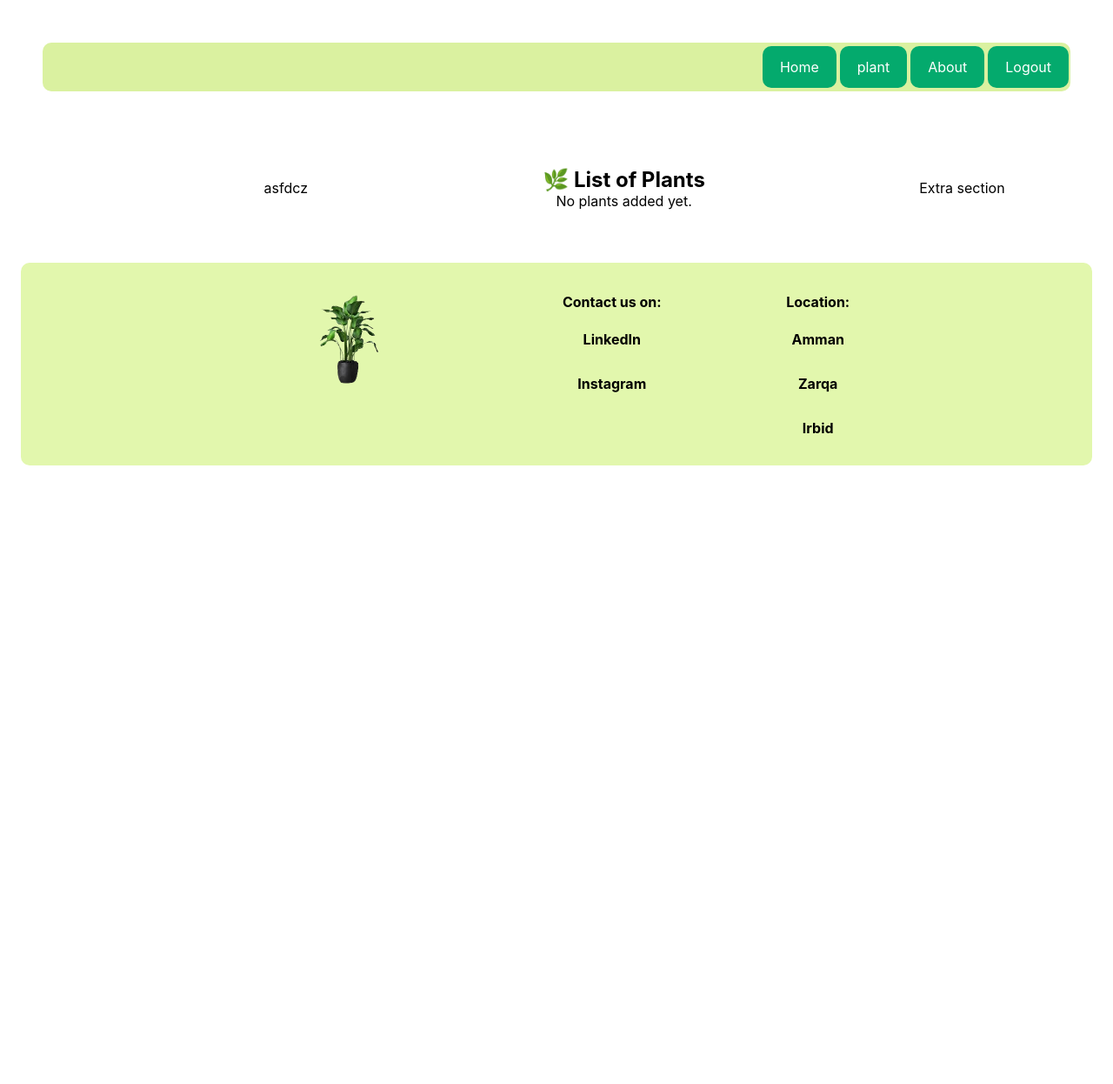
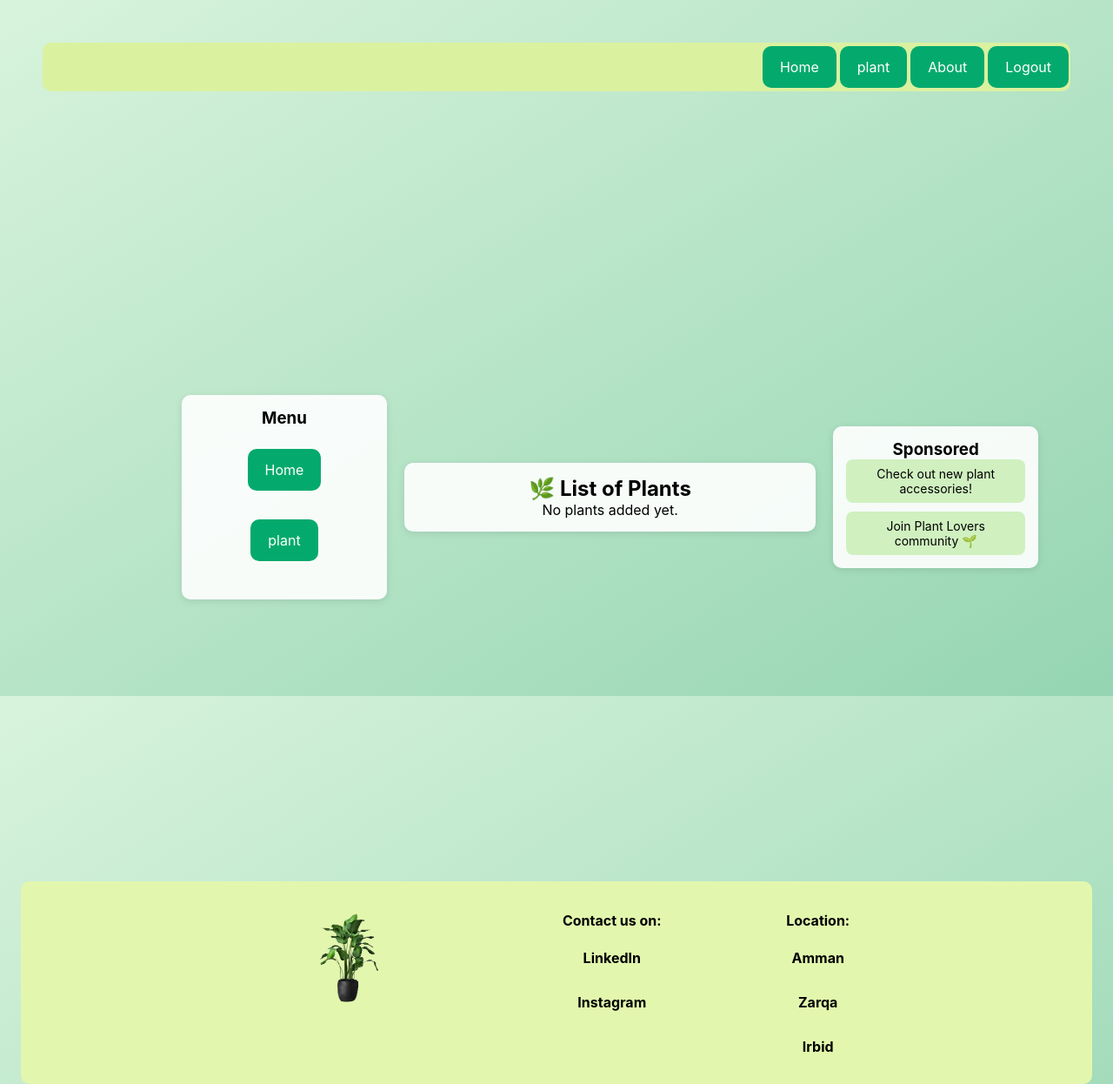
Before and after one commit to zuuher/Plants, a Django app: page //home in a window 1280 px wide. Shown: the whole page at 87% size. Before the commit the page ends 535 px from the top, so only its background shows below. Run offline with Django 4.2, Linux system fonts and the light colour scheme; the visitor is signed in with stand-in values (Sample User, id 1); data that the repository does not hold is empty.

Commit message:
theallcode3

```diff
--- a/plants/plant_app/static/css/ALL.CSS
+++ /dev/null
@@ -1,23 +0,0 @@
-* {
-  margin: 0;
-  padding: 0;
-  border-radius: 10px;
-  text-align: center;
-}
-html, body {
-  height: 100%;
-}
-body{
-  background: none;
-}
-header, footer{
-   padding:25px
-}
-footer{
-  margin-top: 20px;
-}
-.container {  display: grid;
-  grid-template-columns: 25% 50% 25%;
-  gap: 0% 3%;
-  grid-auto-flow: row;
-}
--- /dev/null
+++ b/plants/plant_app/static/css/all.css
@@ -0,0 +1,111 @@
+* {
+  margin: 0;
+  padding: 0;
+  box-sizing: border-box;
+  font-family: 'Inter', sans-serif;
+}
+
+body {
+  background: linear-gradient(to bottom right, #d8f3dc, #95d5b2);
+}
+
+/* Container grid like Facebook */
+.container {
+  display: grid;
+  grid-template-columns: 1fr 2fr 1fr; /* left - center - right */
+  gap: 20px;
+  max-width: 1200px;
+  margin: 20px auto;
+  height: calc(100vh - 40px);
+}
+
+/* Columns styling */
+.container > div {
+  background-color: rgba(255, 255, 255, 0.9);
+  padding: 15px;
+  border-radius: 10px;
+  box-shadow: 0 2px 8px rgba(0,0,0,0.1);
+  overflow-y: auto;
+}
+
+/* Left column */
+.left-column ul {
+  list-style: none;
+  padding: 10px 0;
+}
+.left-column ul li {
+  padding: 10px;
+  margin-bottom: 5px;
+  border-radius: 8px;
+  cursor: pointer;
+}
+.left-column ul li:hover {
+  background-color: #cdeac0;
+}
+
+/* Center column */
+.plant-list {
+  display: flex;
+  flex-direction: column;
+  gap: 15px;
+}
+
+.plant-card {
+  background-color: #e8f5e9;
+  padding: 10px;
+  border-radius: 10px;
+  box-shadow: 0 1px 5px rgba(0,0,0,0.1);
+}
+
+.plant-card img {
+  width: 200px;      /* عرض الصورة */
+  height: 200px;     /* ارتفاع الصورة */
+  object-fit: cover; /* لتجنب تشويه الصورة */
+  border-radius: 10px;
+}
+
+/* Right column */
+.right-column .ads {
+  display: flex;
+  flex-direction: column;
+  gap: 10px;
+}
+.right-column .ads p {
+  padding: 8px;
+  background-color: #d0f0c0;
+  border-radius: 8px;
+  font-size: 14px;
+}
+button:hover {
+  background-color: #45a049;
+  width: 100px;
+}
+a:hover {
+  color: rgb(229, 240, 159);
+  text-shadow: #e5f593;
+  border-radius: 15px;
+  font-weight: bold;
+  width: 100px;
+  font-weight: bold;
+
+}
+/* Responsive for mobile */
+@media (max-width: 768px) {
+  .container {
+    grid-template-columns: 1fr;
+    gap: 10px;
+    height: auto;
+    margin: 10px;
+  }
+
+  .container > div {
+    height: auto;
+  }
+  .plant-card img {
+  width: 200px;      /* عرض الصورة */
+  height: 200px;     /* ارتفاع الصورة */
+  object-fit: cover; /* لتجنب تشويه الصورة */
+  border-radius: 10px;
+}
+
+}
--- a/plants/plant_app/templates/home.html
+++ b/plants/plant_app/templates/home.html
@@ -1,44 +1,58 @@
 {% extends 'base.html' %}
 {% load static %}
 
-{% block title %}home{% endblock %}
+{% block title %}Home{% endblock %}
 
 {% block extra_head %}
-<link rel="stylesheet" href="{% static 'css/ALL.CSS' %}">
+<link rel="stylesheet" href="{% static 'css/all.css' %}">
 {% endblock %}
 
 {% block content %}
 <div class="container">
-    <div class>
-        <p>asfdcz</p>
+    <!-- Left Sidebar -->
+    <div class="left-column">
+        <h3>Menu</h3>
+        <ul>
+                          {% if user.is_authenticated %}
+
+      <li><a href="{% url 'home' %}"  class="list">Home</a></li>
+         <li><a href="{% url 'plant' %}" class="list">plant</a></li>
+         {% else %}
+      <!-- للمستخدمين الغير مسجلين -->
+      <li><a href="{% url 'login' %}" class="list" >Login</a></li>
+      <li><a href="{% url 'signup' %}"class="list"  >Signup</a></li>
+    {% endif %}
+        </ul>
     </div>
 
-    <div class>
+    <!-- Main Content -->
+    <div class="center-column">
         <h2>🌿 List of Plants</h2>
-
         <div class="plant-list">
             {% for plant in plants %}
             <div class="plant-card">
                 <a href="{% url 'details' plan_id=plant.plan_id %}">
-                <img src="{{ plant.image.url }}" alt="{{ plant.name }}" width="200" height="200">
+                    <img src="{{ plant.image.url }}" alt="{{ plant.name }}">
                 </a>
                 <h3>{{ plant.name }}</h3>
                 <p>USER: {{ plant.user.user_id }}</p>
                 <p>Price: {{ plant.price }}</p>
                 <p>Life Cycle: {{ plant.life_cycle }}</p>
                 <p>Age: {{ plant.old }} years</p>
-
             </div>
             {% empty %}
             <p>No plants added yet.</p>
             {% endfor %}
         </div>
-
     </div>
 
-    <div class>
-        <p>Extra section</p>
+    <!-- Right Sidebar -->
+    <div class="right-column">
+        <h3>Sponsored</h3>
+        <div class="ads">
+            <p>Check out new plant accessories!</p>
+            <p>Join Plant Lovers community 🌱</p>
         </div>
     </div>
-
+</div>
 {% endblock %}
```
Also changed, not shown: plants/media/images/fc104ec4-5af0-4fb9-9379-48d912eaaa90_cleanup_AmW4IiV.jpg (added), plants/media/images/fc104ec4-5af0-4fb9-9379-48d912eaaa90_cleanup_s813a0P.jpg (added). Lines whose indentation alone changed are shown as unchanged.
